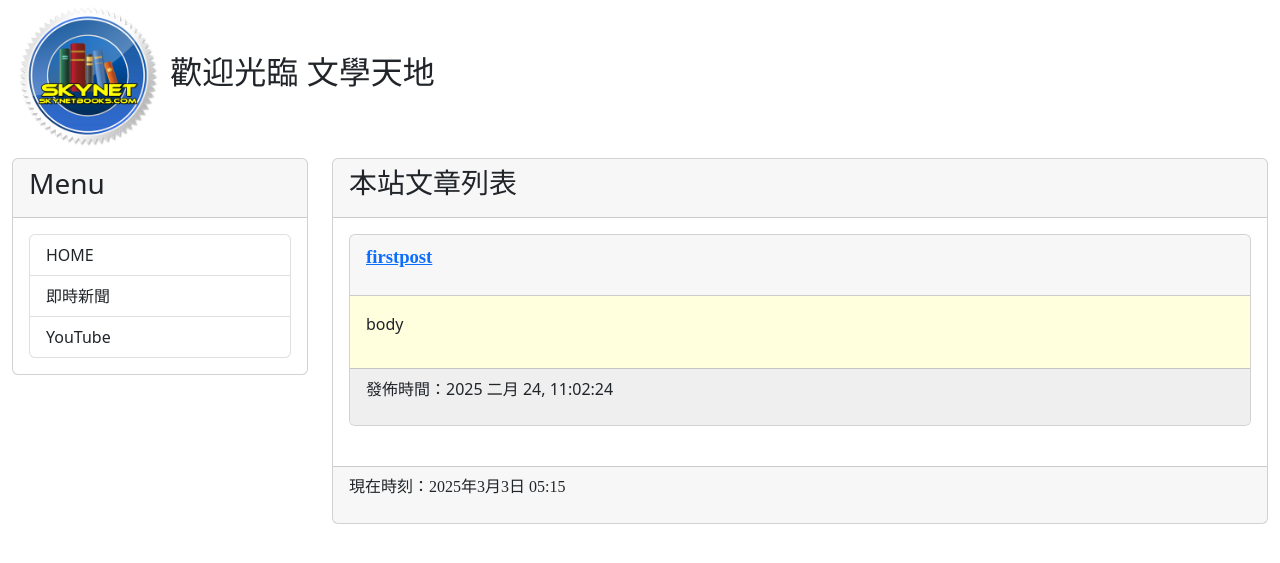
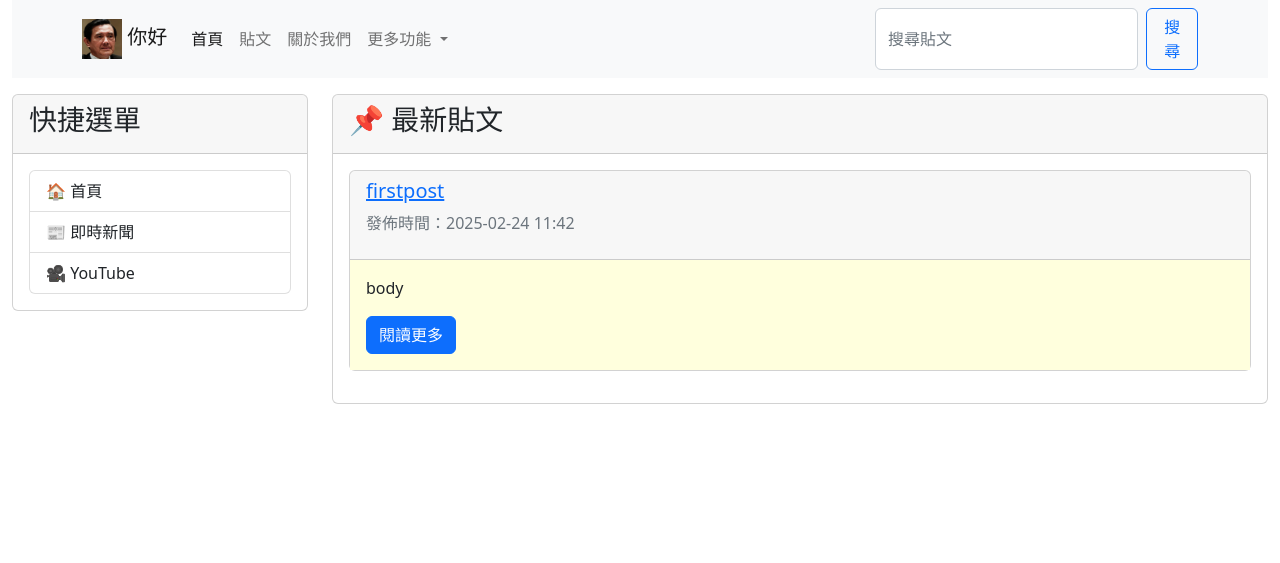
Before and after one commit to mike920116/DjangoLession113-2, a Django app: page / in a window 1280 px wide. Shown: the top 563 px of the page. Run offline with Django 4.2, Linux system fonts and the light colour scheme; data comes from the database, SQL or seed files in the repository.

Commit message:
修改網頁樣本

```diff
--- a/20250224myproject/mblog/templates/base.html
+++ b/20250224myproject/mblog/templates/base.html
@@ -1,48 +1,45 @@
-<!-- base.html -->
-<!DOCTYPE>
-<html>
+<!DOCTYPE html>
+<html lang="zh-TW">
 <head>
     <meta charset='utf-8'>
     <meta name="viewport" content="width=device-width, initial-scale=1">
-    <title>
-        {% block title %} {% endblock %}
-    </title>
-    <link href="https://cdn.jsdelivr.net/npm/bootstrap@5.2.2/dist/css/bootstrap.min.css" rel="stylesheet" integrity="sha384-Zenh87qX5JnK2Jl0vWa8Ck2rdkQ2Bzep5IDxbcnCeuOxjzrPF/et3URy9Bv1WTRi" crossorigin="anonymous">
+    <title>{% block title %}我的社群貼文{% endblock %}</title>
+    <link href="https://cdn.jsdelivr.net/npm/bootstrap@5.2.2/dist/css/bootstrap.min.css" rel="stylesheet">
 </head>
 <body>
     <div class="container-fluid">
         {% include 'header.html' %}
-        <div class="row">
-            <div class="col-sm-3 col-md-3">
+        <div class="row mt-3">
+            <!-- 左側選單 -->
+            <div class="col-md-3">
                 <div class="card">
                     <div class="card-header">
-                        <h3>Menu</h3>
+                        <h3>快捷選單</h3>
                     </div>
                     <div class="card-body">
                         <div class='list-group'>
-                            <a href='/' class='list-group-item'>HOME</a>
-                            <a href='https://google.com/news' class='list-group-item'>即時新聞</a>
-                            <a href='https://youtube.com/' class='list-group-item'>YouTube</a>
+                            <a href='/' class='list-group-item'>🏠 首頁</a>
+                            <a href='https://google.com/news' class='list-group-item'>📰 即時新聞</a>
+                            <a href='https://youtube.com/' class='list-group-item'>🎥 YouTube</a>
                         </div>
                     </div>
                 </div>
             </div>
-            <div class="col-sm-9 col-md-9">
+
+            <!-- 主要內容 -->
+            <div class="col-md-9">
                 <div class="card">
                     <div class="card-header">
-                        {% block headmessage %}
-                        {% endblock %}
+                        {% block headmessage %}{% endblock %}
                     </div>
                     <div class="card-body">
-                        {% block content %} {% endblock %}
-                    </div>
-                    <div class="card-footer">
-                        {% include 'footer.html' %}
+                        {% block content %}{% endblock %}
                     </div>
                 </div>
             </div>
         </div>
     </div>
-    <script src="https://cdn.jsdelivr.net/npm/bootstrap@5.2.2/dist/js/bootstrap.bundle.min.js" integrity="sha384-OERcA2EqjJCMA+/3y+gxIOqMEjwtxJY7qPCqsdltbNJuaOe923+mo//f6V8Qbsw3" crossorigin="anonymous"></script>
+
+    <script src="https://cdn.jsdelivr.net/npm/bootstrap@5.2.2/dist/js/bootstrap.bundle.min.js"></script>
 </body>
 </html>
--- a/20250224myproject/mblog/templates/header.html
+++ b/20250224myproject/mblog/templates/header.html
@@ -1,4 +1,50 @@
-<!-- header.html -->
+<!-- templates/header.html -->
 {% load static %}
-<h2><img src="{% static 'images/logo.png' %}" width="150">
-歡迎光臨 文學天地</h2>
+
+<nav class="navbar navbar-expand-lg navbar-light bg-light">
+  <div class="container">
+    <!-- 網站 LOGO -->
+    <a class="navbar-brand" href="{% url 'home' %}">
+      <img src="{% static 'images/logo1.jpg' %}" width="40" height="40" alt="Logo">
+      你好
+    </a>
+
+    <!-- 手機版選單按鈕 -->
+    <button class="navbar-toggler" type="button" data-bs-toggle="collapse" data-bs-target="#navbarNav">
+      <span class="navbar-toggler-icon"></span>
+    </button>
+
+    <div class="collapse navbar-collapse" id="navbarNav">
+      <ul class="navbar-nav me-auto mb-2 mb-lg-0">
+        <li class="nav-item">
+          <a class="nav-link active" href="{% url 'home' %}">首頁</a>
+        </li>
+        <li class="nav-item">
+          <a class="nav-link" href="{% url 'post_list' %}">貼文</a>
+        </li>
+        <li class="nav-item">
+          <a class="nav-link" href="{% url 'about' %}">關於我們</a>
+        </li>
+
+        <!-- 下拉選單 -->
+        <li class="nav-item dropdown">
+          <a class="nav-link dropdown-toggle" href="#" role="button" data-bs-toggle="dropdown">
+            更多功能
+          </a>
+          <ul class="dropdown-menu">
+            <li><a class="dropdown-item" href="#">熱門貼文</a></li>
+            <li><a class="dropdown-item" href="#">最新消息</a></li>
+            <li><hr class="dropdown-divider"></li>
+            <li><a class="dropdown-item" href="#">設定</a></li>
+          </ul>
+        </li>
+      </ul>
+
+      <!-- 搜尋功能 -->
+      <form class="d-flex" role="search">
+        <input class="form-control me-2" type="search" placeholder="搜尋貼文" aria-label="Search">
+        <button class="btn btn-outline-primary" type="submit">搜尋</button>
+      </form>
+    </div>
+  </div>
+</nav>
--- a/20250224myproject/mblog/templates/index.html
+++ b/20250224myproject/mblog/templates/index.html
@@ -1,28 +1,26 @@
-<!-- index.html -->
 {% extends 'base.html' %}
-{% block title %} 歡迎光臨我的部落格 {% endblock %}
+
+{% block title %} 社群貼文首頁 {% endblock %}
+
 {% block headmessage %}
-    <h3 style='font-family:標楷體;'>本站文章列表</a>
+    <h3>📌 最新貼文</h3>
 {% endblock %}
+
 {% block content %}
     {% for post in posts %}
-    <div class='card'>
+    <div class='card mb-3'>
         <div class='card-header'>
-            <p style='font-family:微軟正黑體;font-size:14pt;font-weight:bold;'>
-                <a href='/post/{{post.slug}}'>{{ post.title }}</a>
-            </p>
+            <h5>
+                <a href='/post/{{ post.slug }}'>{{ post.title }}</a>
+            </h5>
+            <p class="text-muted">發佈時間：{{ post.pub_date | date:"Y-m-d H:i" }}</p>
         </div>
         <div class='card-body' style='background-color:#ffffdd'>
-            <p>
-               {{ post.body | truncatechars:40 }}
-            </p>
-        </div>
-        <div class='card-footer'  style='background-color:#efefef'>
-            <p>
-                發佈時間：{{ post.pub_date | date:"Y M d, h:m:s"}}
-            </p>
+            <p>{{ post.body | truncatechars:100 }}</p>
+            <a href='/post/{{ post.slug }}' class='btn btn-primary'>閱讀更多</a>
         </div>
     </div>
-    <br>
+    {% empty %}
+        <p>目前沒有貼文。</p>
     {% endfor %}
 {% endblock %}
```
